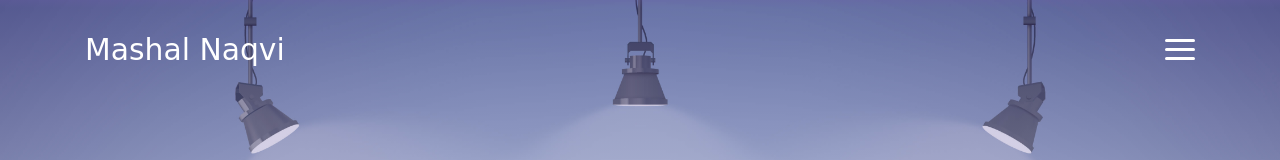
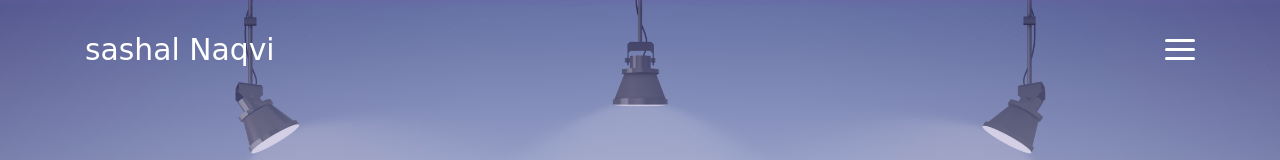
Before and after one commit to Mashalznaqvi/portfolio.github.io, a website: page index.html in a window 1280 px wide. Shown: the top 160 px of the page. Drawn offline with nearby package versions, Linux system fonts and the light colour scheme; a web font is replaced by a local one.

Commit message:
Update index.html

```diff
--- a/index.html
+++ b/index.html
@@ -14,7 +14,7 @@
     <!-- Page Navbar -->
     <nav class="custom-navbar" data-spy="affix" data-offset-top="20">
         <div class="container">
-            <a class="logo" href="#">Mashal Naqvi</a>
+            <a class="logo" href="#">sashal Naqvi</a>
             <ul class="nav">
                 <li class="item">
                     <a class="link" href="#home">Home</a>
```
